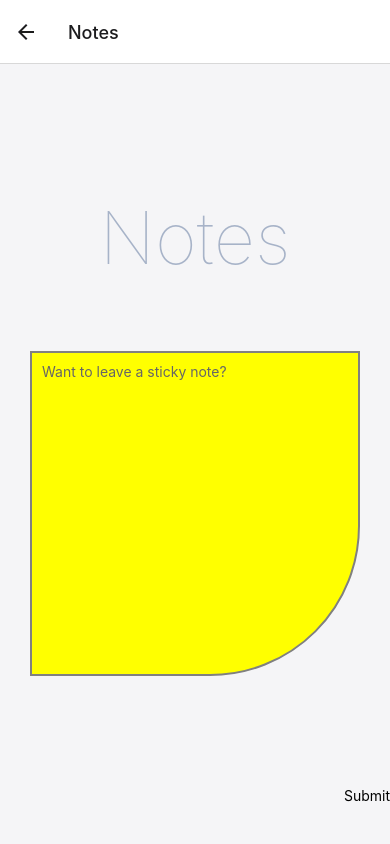
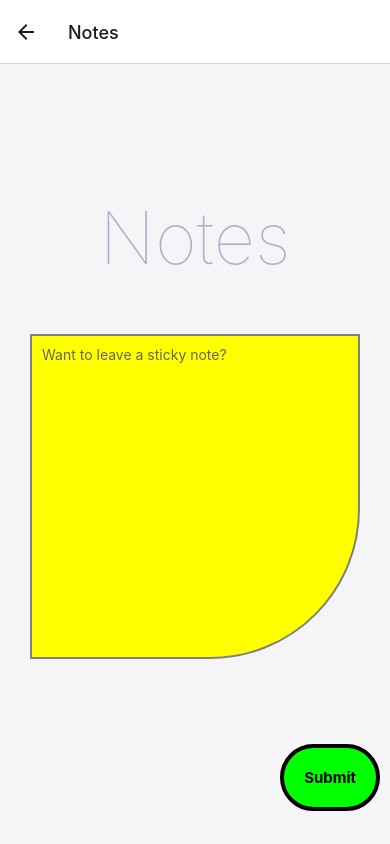
Before and after one commit to Hipples/react-native-apps, a React Native app in the folder todos/: screen /Notes in a window 390 px wide. Built offline with nearby package versions, Linux system fonts and the light colour scheme.

Commit message:
goodnight -- functional

```diff
--- a/todos/components/common/submit-button.js
+++ b/todos/components/common/submit-button.js
@@ -12,11 +12,24 @@ const SubmitButton = ({ submit }) => (
 );
 
 const styles = StyleSheet.create({
-    container: {},
-    button: {},
-    default: {},
-    pressed: {},
-    buttonText: {}
+    container: {
+        margin: 10,
+    },
+    button: {
+        borderWidth: 4,
+        padding: 20,
+        borderRadius: 360
+    },
+    default: {
+        backgroundColor: '#00FF00'
+    },
+    pressed: {
+        backgroundColor: '#0013220'
+    },
+    buttonText: {
+        fontSize: 15,
+        fontWeight: 'bold'
+    }
 });
 
 export default SubmitButton;
--- a/todos/components/notes/input.js
+++ b/todos/components/notes/input.js
@@ -14,7 +14,7 @@ const Input = ({ note, setNote }) => {
                     selectionColor="#CACACA"
                     onChangeText={setNote} />
             </View>
-            <View style={{alignSelf: 'flex-end'}}><SubmitButton submit={note} /></View>
+            <View style={styles.submitButton}><SubmitButton submit={note} /></View>
         </View>
     );
 }
@@ -35,7 +35,10 @@ const styles = StyleSheet.create({
     },
     input: {
         padding: 10
+    },
+    submitButton: {
+        alignSelf: 'flex-end'
     }
-})
+});
 
 export default Input;
```
Also changed, not shown: todos/pages/notes.js (+6 -2 lines).
